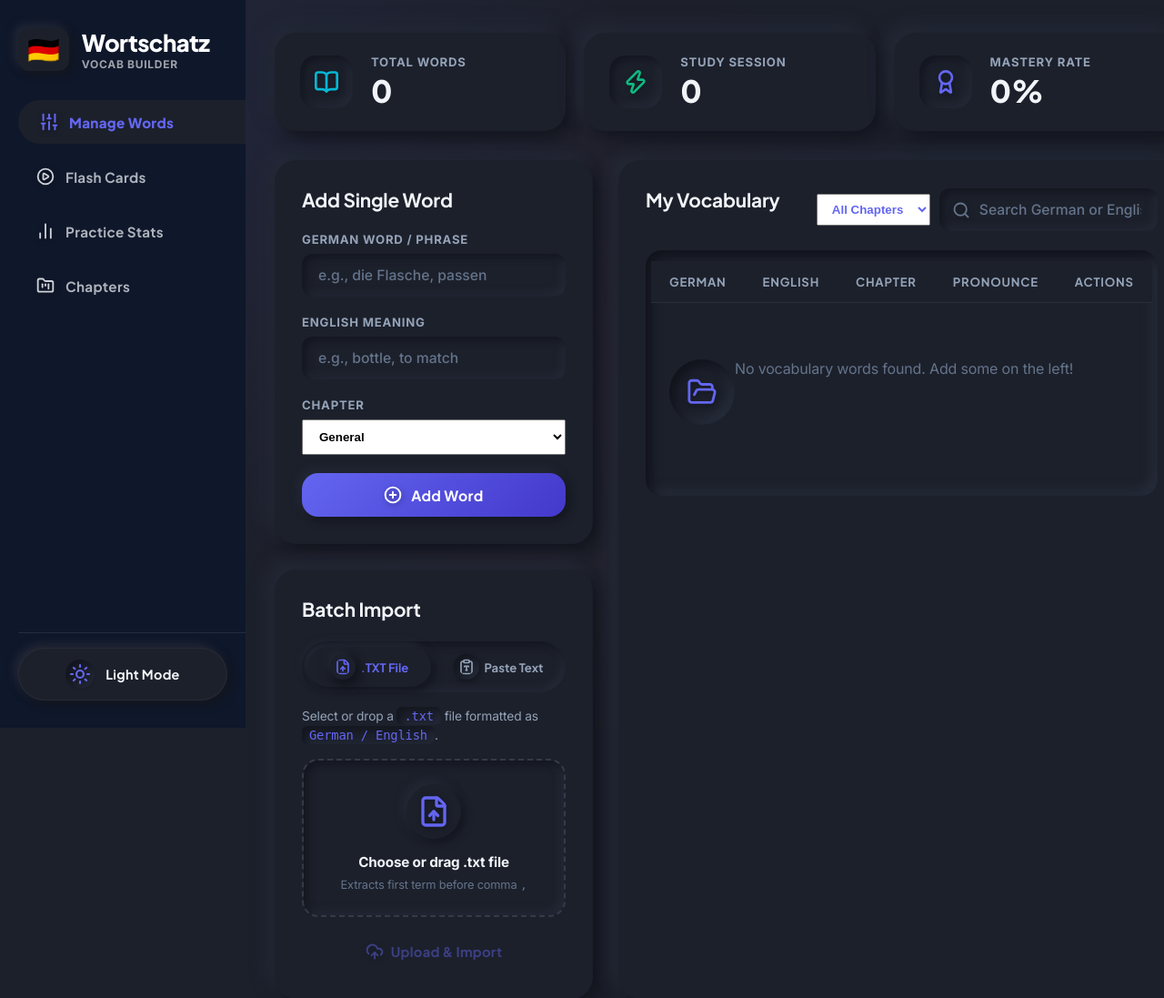
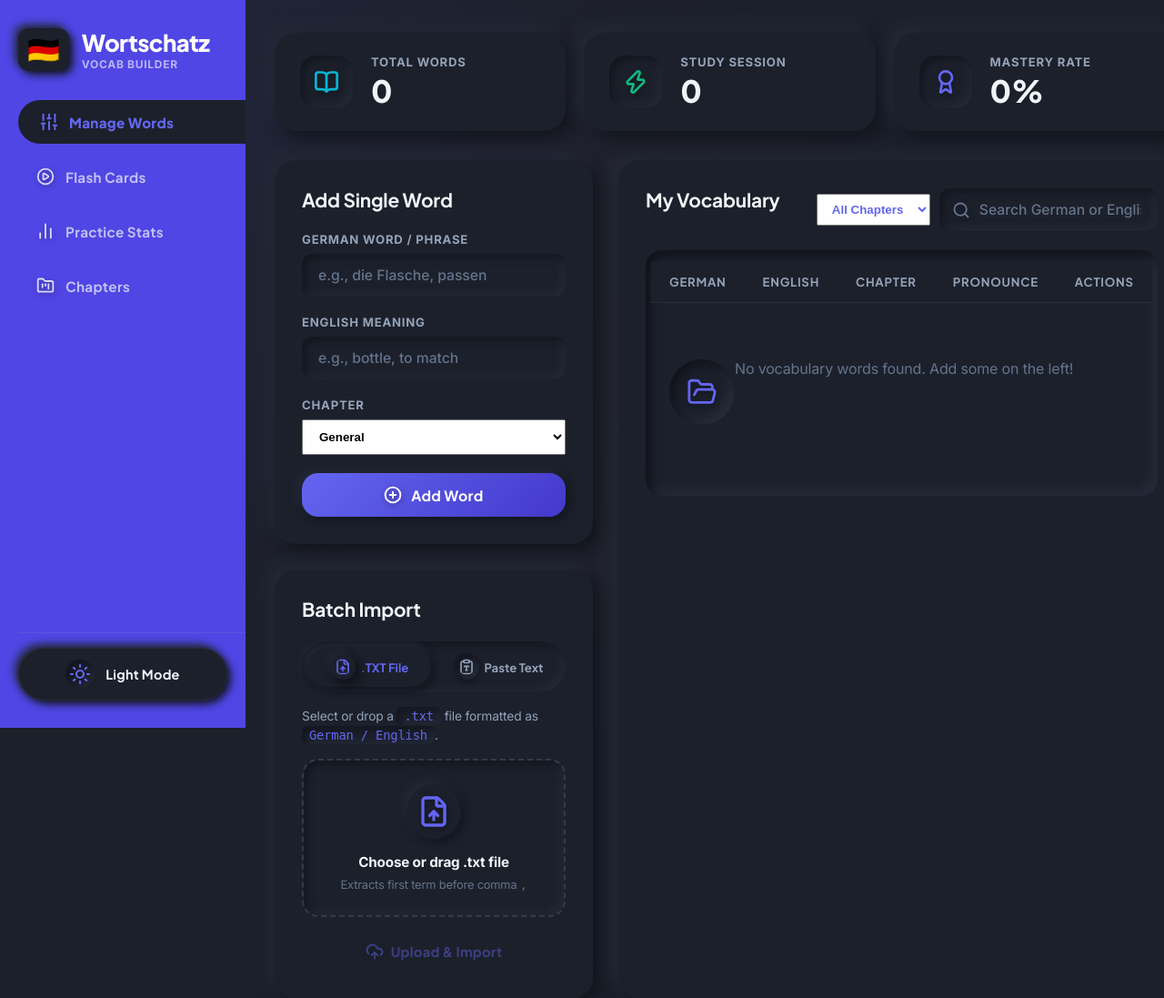
Before and after one commit to bad-vincen-zo/germantrial, a FastAPI app: page / in a window 1280 px wide; the page is wider, and only the part inside the window is pictured. Shown: the top 1097 px of that part at 91% size. Run offline with FastAPI, Linux system fonts and the light colour scheme; data comes from the database, SQL or seed files in the repository; data that the repository does not hold is empty.

Commit message:
Update dashboard sidebar background color to vibrant purple #4f46e5 matching user reference image

```diff
--- a/static/style.css
+++ b/static/style.css
@@ -418,7 +418,7 @@ i[data-lucide] {
 .sidebar-nav {
     width: 270px;
     min-width: 270px;
-    background: #0f172a;
+    background: #4f46e5;
     display: flex;
     flex-direction: column;
     padding: 30px 0 30px 20px;
@@ -2153,7 +2153,7 @@ html.light-theme {
 
 /* Light Mode Merged Dashboard Active Tab Overrides (Inverted Dark Dashboard Panel) */
 [data-theme="light"] .dashboard-sidebar {
-    background: #1e293b;
+    background: #4f46e5 !important;
     box-shadow: none !important;
     border: none !important;
 }
```
